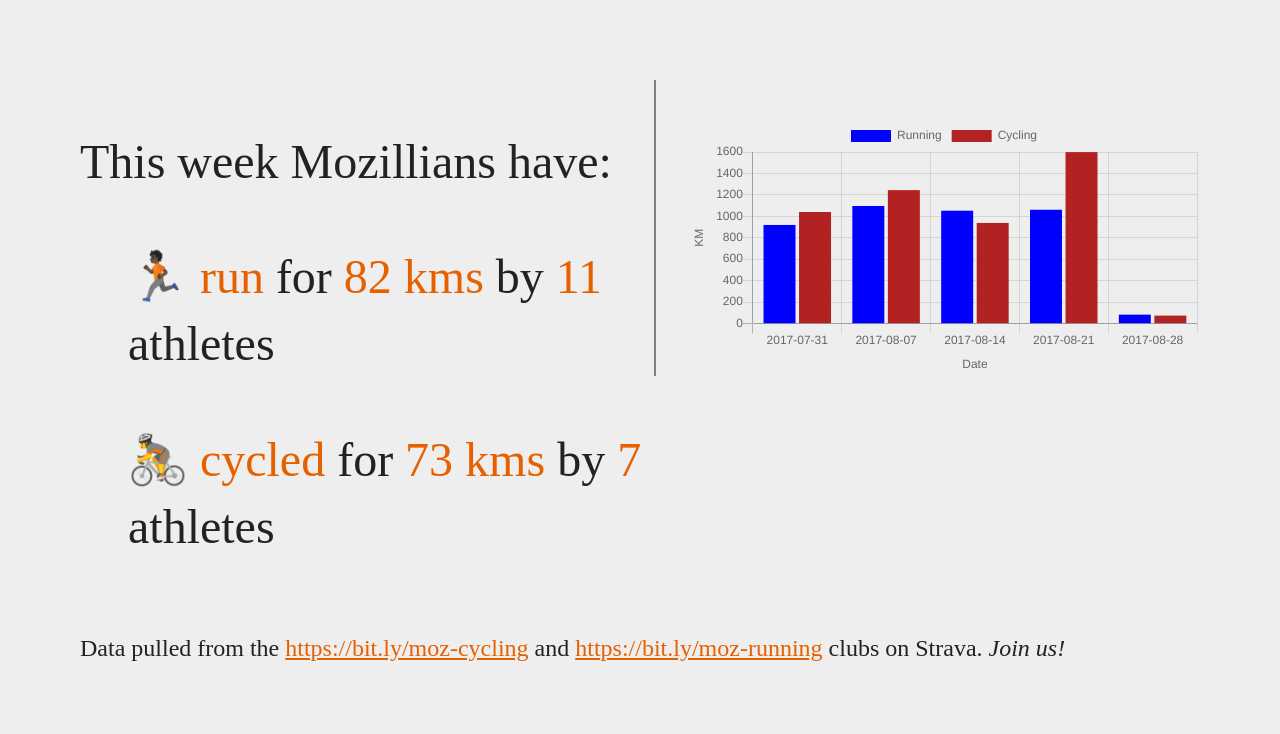
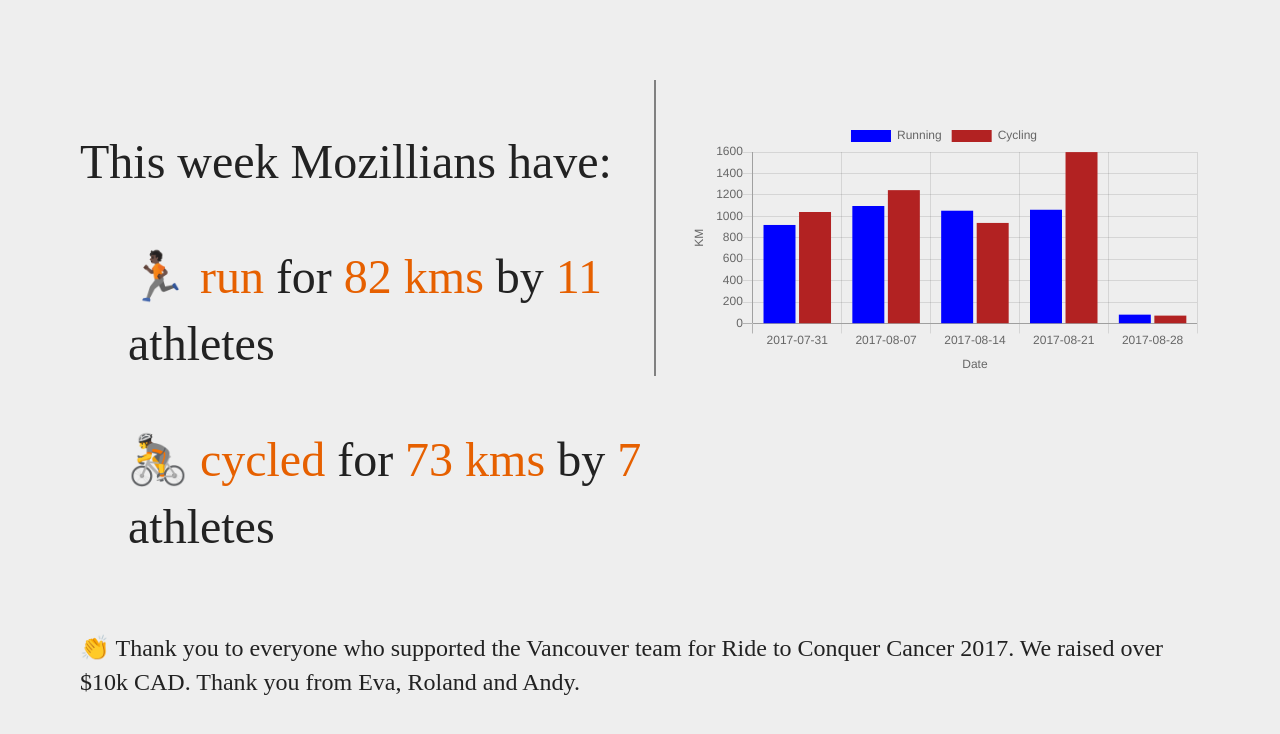
Before and after one commit to ioana-chiorean/mozilla-strava, a plain HTML site: page index.html in a window 1280 px wide. Drawn offline with nearby package versions, Linux system fonts and the light colour scheme; a web font is replaced by a local one.

Commit message:
add in RTCC thanks

```diff
--- a/index.html
+++ b/index.html
@@ -23,7 +23,7 @@
       </div>
     </div>
     <div class="container muted">
-      <p>Data pulled from the <a href="https://bit.ly/moz-cycling">https://bit.ly/moz-cycling</a> and <a href="https://bit.ly/moz-running">https://bit.ly/moz-running</a> clubs on Strava. <i>Join us!</i></p>
+      <p>👏 Thank you to everyone who supported the Vancouver team for Ride to Conquer Cancer 2017. We raised over $10k CAD. Thank you from Eva, Roland and Andy.</p>
     </div>
     <script src="https://cdnjs.cloudflare.com/ajax/libs/Chart.js/2.6.0/Chart.bundle.min.js"></script>
     <script src="assets/populate.js"></script>
```
